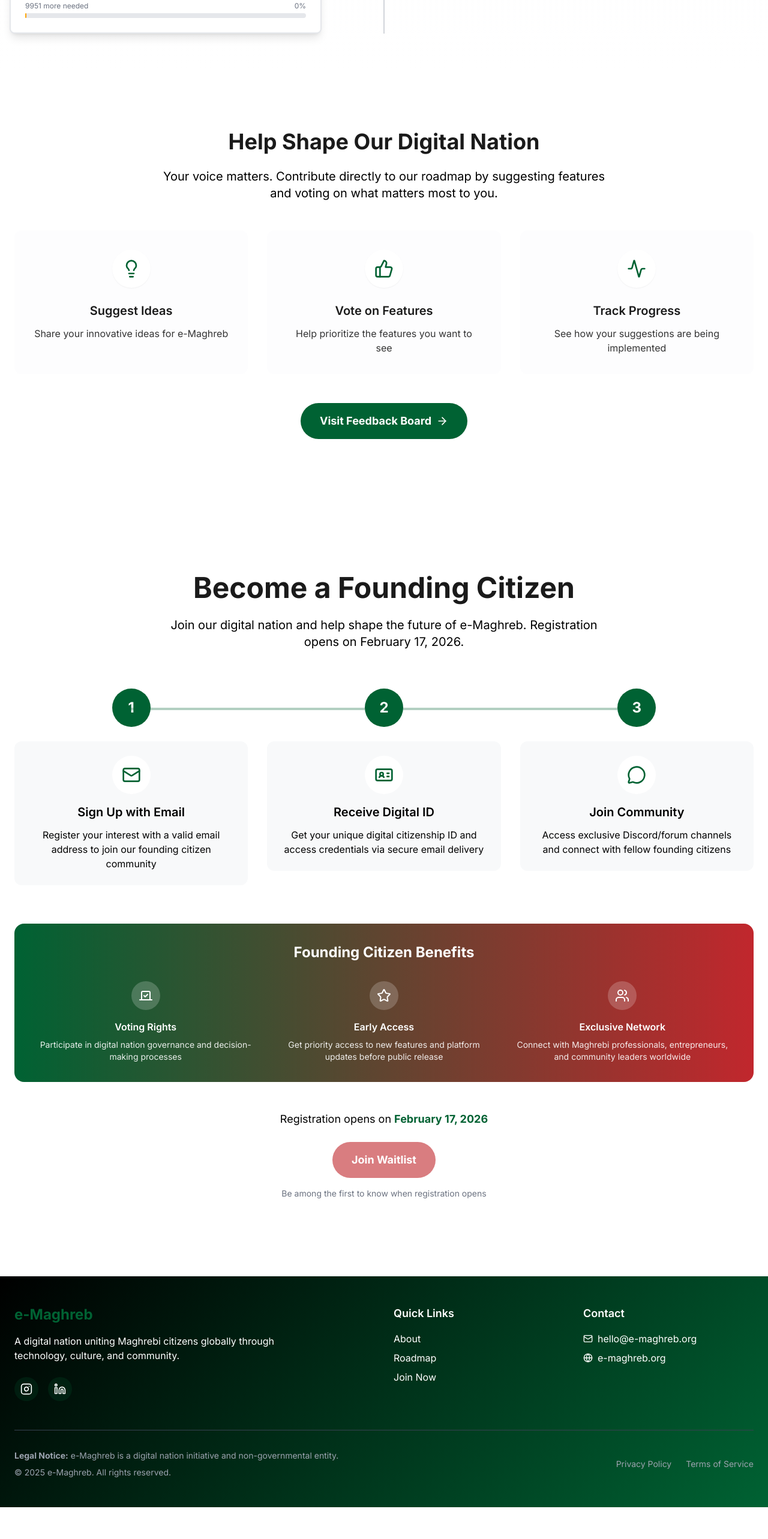
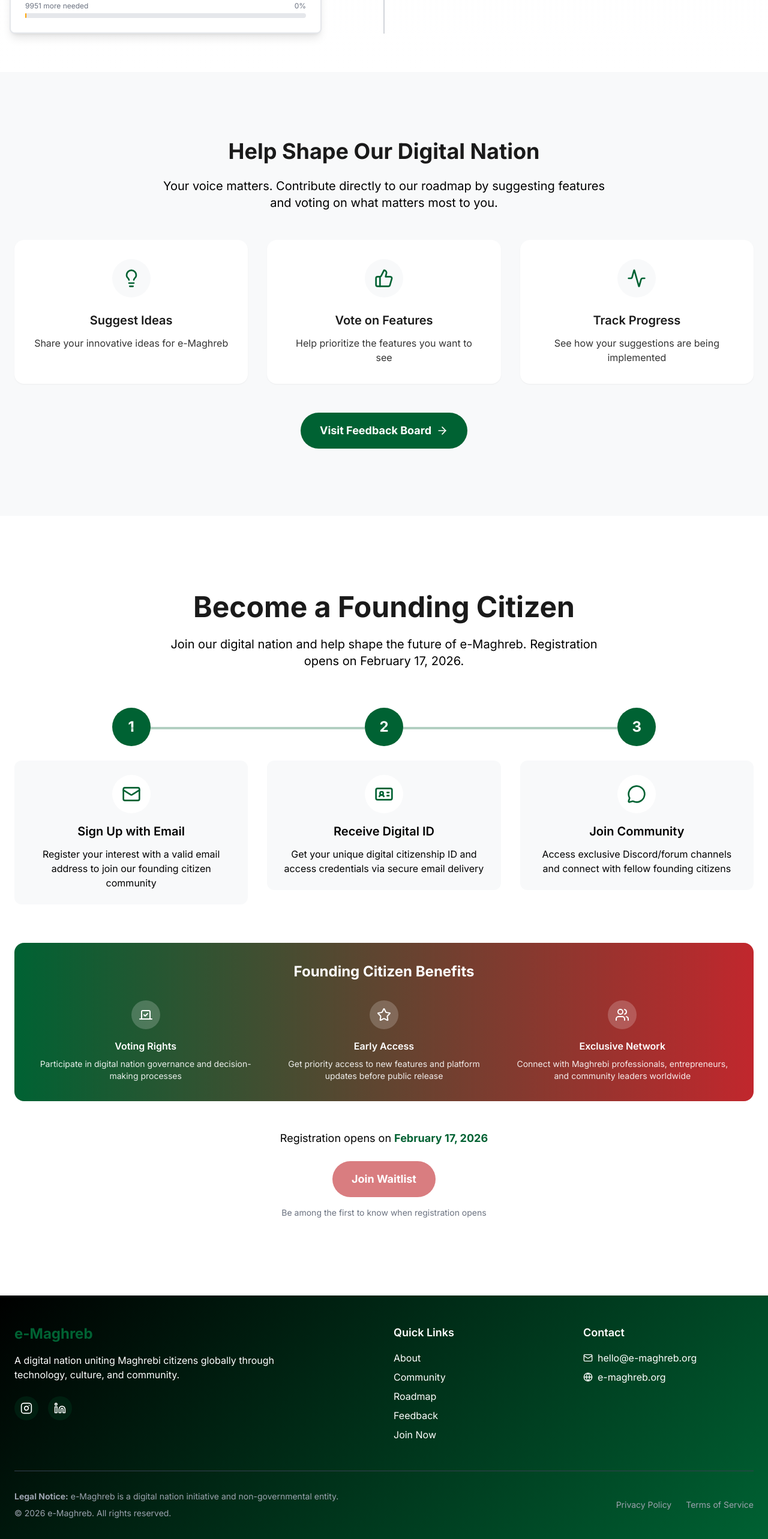
Before and after one commit to e-Maghreb/website, a Vue app: page / in a window 1280 px wide. Shown: the part 5040-7606 px from the top of the page at 60% size. Before the commit the page ends 7553 px from the top, so only its background shows below. Built offline with nearby package versions, Linux system fonts and the light colour scheme.

Commit message:
feat: Update FeedbackSection styling and FooterSection copyright year and quick links.

```diff
--- a/src/components/FeedbackSection.vue
+++ b/src/components/FeedbackSection.vue
@@ -1,5 +1,5 @@
 <template>
-  <section class="py-16 md:py-24 bg-white">
+  <section class="py-20 md:py-28 bg-maghreb-light">
     <div class="container mx-auto px-6">
       <div class="text-center mb-12">
         <h2 class="text-3xl md:text-4xl font-bold text-maghreb-dark mb-6">
@@ -11,8 +11,8 @@
       </div>
 
       <div class="grid grid-cols-1 md:grid-cols-3 gap-8 mb-12">
-        <div v-for="(feature, index) in features" :key="index" class="bg-maghreb-light/30 rounded-xl p-8 text-center hover:bg-maghreb-light transition-colors duration-300">
-          <div class="w-16 h-16 mx-auto mb-6 rounded-full bg-white flex items-center justify-center text-maghreb-green shadow-sm">
+        <div v-for="(feature, index) in features" :key="index" class="bg-white rounded-2xl p-8 text-center shadow-sm hover:shadow-md transition-all duration-300 transform hover:-translate-y-1">
+          <div class="w-16 h-16 mx-auto mb-6 rounded-full bg-maghreb-light flex items-center justify-center text-maghreb-green">
             <component :is="feature.icon" class="w-8 h-8" />
           </div>
           <h3 class="text-xl font-semibold text-maghreb-dark mb-3">
--- a/src/components/FooterSection.vue
+++ b/src/components/FooterSection.vue
@@ -67,7 +67,7 @@
               <strong>{{ t('footer.legal') }}</strong> {{ t('footer.legal_text') }}
             </p>
             <p>
-              © 2025 e-Maghreb. {{ t('footer.rights') }}
+              © 2026 e-Maghreb. {{ t('footer.rights') }}
             </p>
           </div>
 
@@ -125,7 +125,9 @@ const socialLinks: SocialLink[] = [
 
 const quickLinks = computed<QuickLink[]>(() => [
   { text: t('nav.about'), href: '#about' },
+  { text: t('nav.community'), href: '#community' },
   { text: t('nav.roadmap'), href: '#roadmap' },
+  { text: t('nav.feedback'), href: '#feedback' },
   { text: t('nav.join'), href: '#join' }
 ])
 
```
